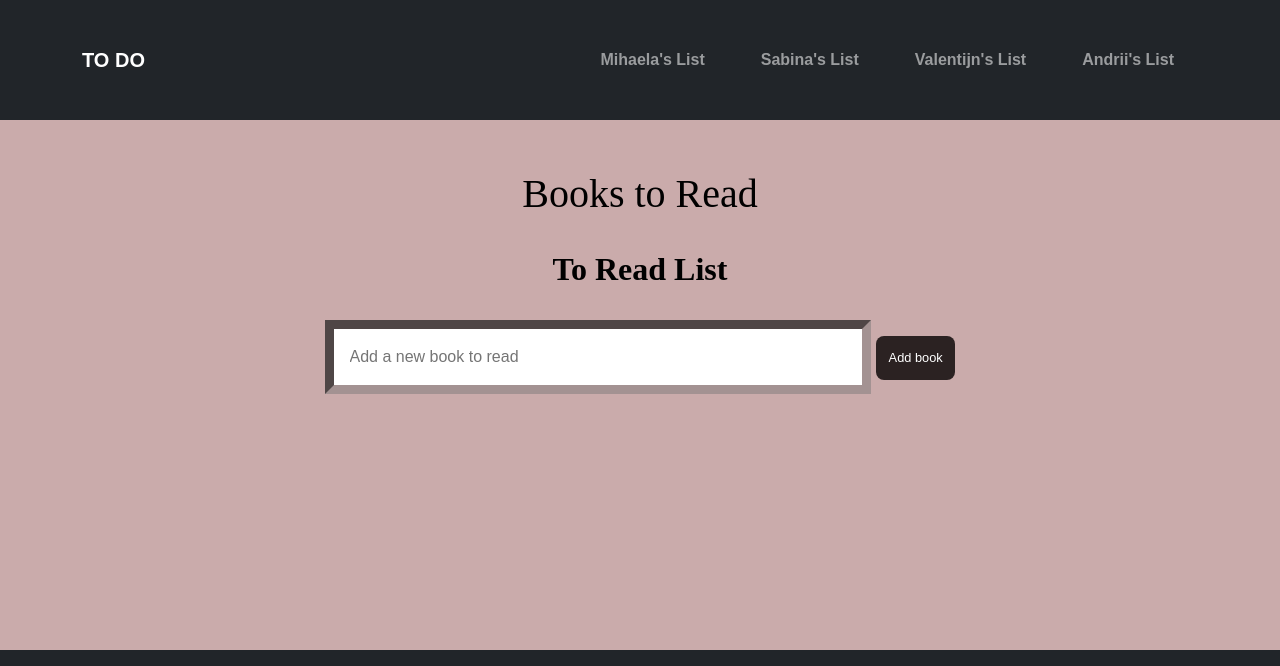
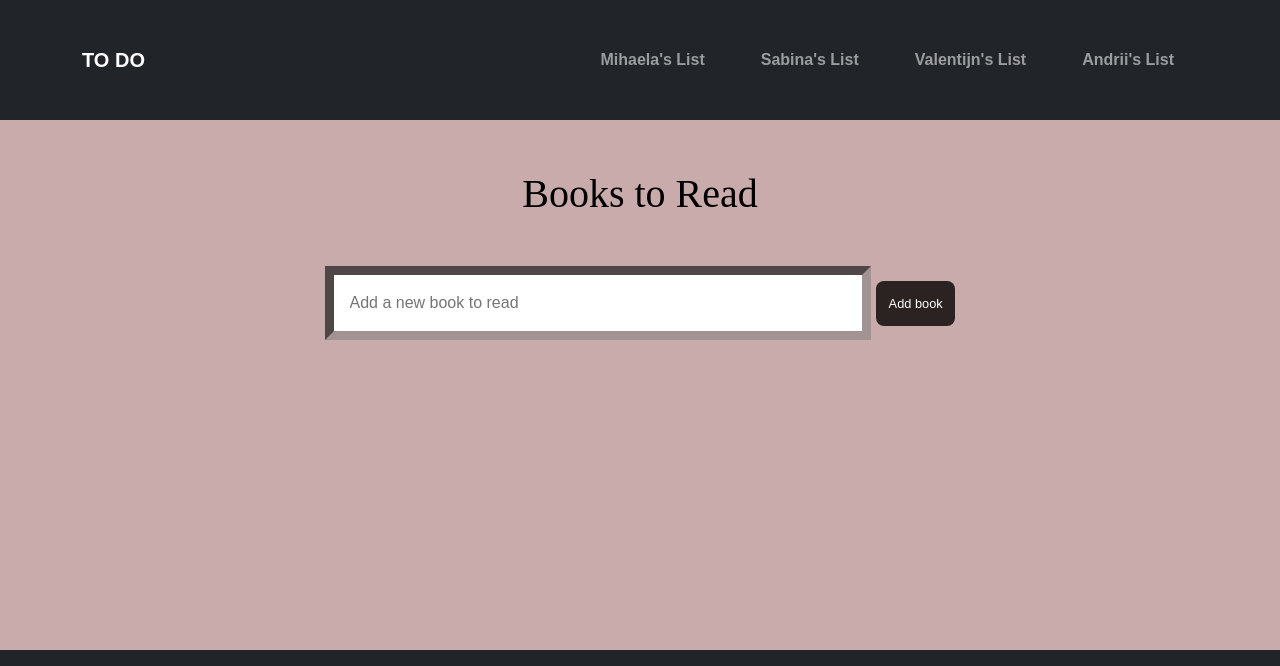
Before and after one commit to MihaelaWBS/To-do-list, a plain HTML site: page listSabina.html in a window 1280 px wide. Shown: the top 666 px of the page. Drawn offline with nearby package versions, Linux system fonts and the light colour scheme.

Commit message:
I deleted the second title in Sabina's page

```diff
--- a/listSabina.html
+++ b/listSabina.html
@@ -63,7 +63,6 @@
             <div class="container py-5 h-100" >
 
 				<h1>Books to Read</h1>
-				<h1 style="font-family: 'Luxurious Roman', serif; text-align: center; font-size: 2rem; font-weight: bold; color: black; margin: 1rem auto;">To Read List</h1>
 				<form id="toreadform">
 					<input type="text" id="book" placeholder="Add a new book to read" required>
 					<button type="submit">Add book</button>
```
